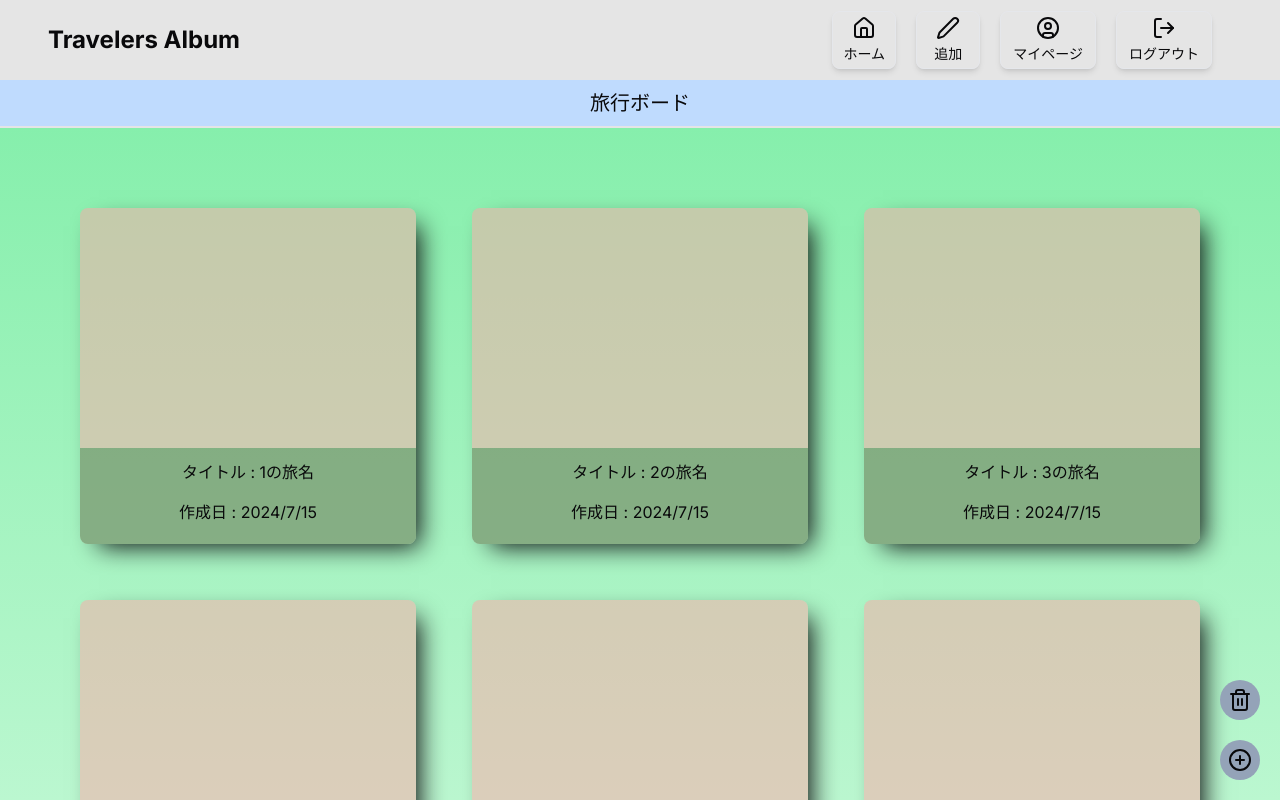
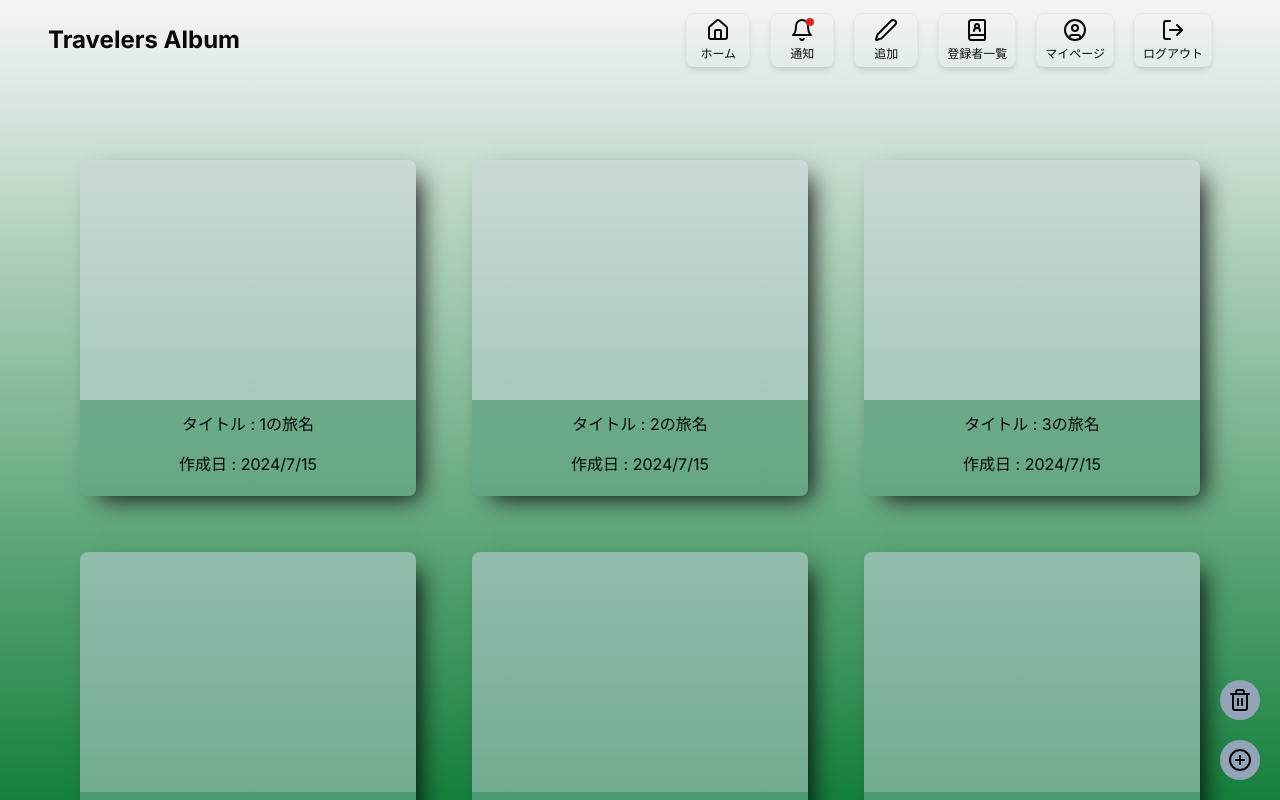
Before and after one commit to yuto778/travelers-album, a Next.js app: page / in a window 1280 px wide. Built offline with nearby package versions, Linux system fonts and the light colour scheme.

Commit message:
Header.tsx app/page.tsx /login/page.tsx Form.tsxの編集

```diff
--- a/components/Form.tsx
+++ b/components/Form.tsx
@@ -103,7 +103,7 @@ const Form = () => {
 
   return (
     <>
-      <div className="bg-yellow-400 bg-opacity-20 rounded-lg shadow-lg  w-full mx-14 md:w-1/2 py-4 px-12 space-y-3">
+      <div className="bg-green-400 bg-opacity-25 rounded-lg shadow-lg  w-full mx-14 md:w-1/2 py-4 px-12 space-y-3">
         {variant === "LogIn" && (
           <>
             <h2 className="text-center text-2xl font-bold">ログイン</h2>
@@ -134,7 +134,7 @@ const Form = () => {
                       <FormControl>
                         <Input
                           type="password"
-                          placeholder="TripLove"
+                          placeholder="＊＊＊＊＊＊＊"
                           {...field}
                         />
                       </FormControl>
--- a/components/Header.tsx
+++ b/components/Header.tsx
@@ -5,6 +5,8 @@ import { Button } from "./ui/button";
 import { useRouter } from "next/navigation";
 import Link from "next/link";
 import {
+  BellIcon,
+  BookUserIcon,
   CircleUserIcon,
   Home,
   LogOutIcon,
@@ -29,7 +31,7 @@ const Header: React.FC<HeaderProps> = ({ menu, className }) => {
   return (
     <div
       className={cn(
-        "h-20 flex items-center justify-between  px-4  md:h-20 md:px-12 bg-neutral-200",
+        "h-20 flex items-center justify-between  px-4  md:h-20 md:px-12 ",
         className
       )}
     >
@@ -44,23 +46,36 @@ const Header: React.FC<HeaderProps> = ({ menu, className }) => {
         <>
           <div className="md:flex items-center space-x-5 hidden  px-5 ">
             <div className="flex flex-col relative w-16  rounded-lg items-center space-y-1 hover:scale-105 transition py-1 border border-gray-200 shadow-md hover:shadow-none hover:border-green-300">
-              <Home className="self-center" />
-              <h2 className="text-sm ">ホーム</h2>
+              <Home className="self-center " />
+              <h2 className="text-xs ">ホーム</h2>
+              <Link href={"/"} className="absolute inset-0"></Link>
+            </div>
+            <div className="flex flex-col relative w-16  rounded-lg items-center space-y-1 hover:scale-105 transition py-1 border border-gray-200 shadow-md hover:shadow-none hover:border-green-300">
+              <div className="relative ">
+                <BellIcon className="self-center " />
+                <span className="h-2 w-2 rounded-full bg-red-600 absolute top-0 right-0 "></span>
+              </div>
+              <h2 className="text-xs ">通知</h2>
               <Link href={"/"} className="absolute inset-0"></Link>
             </div>
             <div className="flex flex-col relative w-16 rounded-lg items-center space-y-1 hover:scale-105 transition py-1 border border-gray-200 shadow-md hover:shadow-none hover:border-green-300">
               <Pen className="self-center" />
-              <h2 className="text-sm ">追加</h2>
+              <h2 className="text-xs ">追加</h2>
               <Link href={"/tripadd"} className="absolute inset-0"></Link>
             </div>
-            <div className="flex flex-col relative w-auto  rounded-lg items-center space-y-1 px-3 hover:scale-105 transition py-1 border border-gray-200 shadow-md hover:shadow-none hover:border-green-300">
+            <div className="flex flex-col relative w-auto  rounded-lg items-center space-y-1 hover:scale-105 transition py-1 border border-gray-200 shadow-md hover:shadow-none hover:border-green-300">
+              <BookUserIcon className="self-center" />
+              <h2 className="text-xs mx-2 ">登録者一覧</h2>
+              <Link href={"/tripadd"} className="absolute inset-0"></Link>
+            </div>
+            <div className="flex flex-col relative w-auto  rounded-lg items-center space-y-1  hover:scale-105 transition py-1 border border-gray-200 shadow-md hover:shadow-none hover:border-green-300">
               <CircleUserIcon className="self-center" />
-              <h2 className="text-sm ">マイページ</h2>
+              <h2 className="text-xs mx-2">マイページ</h2>
               <Link href={"/"} className="absolute inset-0"></Link>
             </div>
-            <div className="flex flex-col relative w-auto  rounded-lg items-center space-y-1 px-3 hover:scale-105 transition py-1 border border-gray-200 shadow-md hover:shadow-none hover:border-green-300">
+            <div className="flex flex-col relative w-auto  rounded-lg items-center space-y-1  hover:scale-105 transition py-1 border border-gray-200 shadow-md hover:shadow-none hover:border-green-300">
               <LogOutIcon className="self-center" />
-              <h2 className="text-sm ">ログアウト</h2>
+              <h2 className="text-xs mx-2">ログアウト</h2>
               <Link href={"/login"} className="absolute inset-0"></Link>
             </div>
           </div>
--- a/src/app/login/page.tsx
+++ b/src/app/login/page.tsx
@@ -17,10 +17,10 @@ const page = () => {
     <>
       {/* トースターの表示（1秒表示) */}
       <Toaster toastOptions={{ duration: 1000 }} />
-      <div className="h-screen w-full flex flex-col bg-gradient-to-b from-white to-black">
+      <div className="h-screen w-full flex flex-col bg-gradient-to-b from-neutral-100 to-green-700">
         {/* /components/Header.tsx */}
-        <Header className="bg-neutral-300" />
-        <div className="flex-1  flex items-center justify-center bg-gradient-to-b from-green-300 to-green-200">
+        <Header className="" />
+        <div className="flex-1  flex items-center justify-center ">
           {/* /components/Form.tsx */}
           <Form />
         </div>
--- a/src/app/page.tsx
+++ b/src/app/page.tsx
@@ -18,21 +18,18 @@ export default async function Home() {
     <>
       {/* トースターの使用 */}
       <Toaster />
-      <div className="flex flex-col h-screen w-full  relative">
+      <div className="flex flex-col h-screen w-full  relative bg-gradient-to-b from-neutral-100 to-green-700">
         {/* components/Header.tsx */}
         <Header menu />
         <div className="flex flex-col flex-1 overflow-hidden">
           <div className="flex flex-col flex-1 overflow-hidden">
-            <div className="h-12 border-b-2  flex items-center justify-center bg-blue-200">
-              <h2 className="text-xl">旅行ボード</h2>
-            </div>
-            <div className="flex-1  overflow-y-auto p-20 sm:p-12 md:p-14 lg:p-20 relative bg-gradient-to-b from-green-300 to-green-200">
+            <div className="flex-1  overflow-y-auto  sm:p-12 md:p-14 lg:p-20 relative ">
               <div className="grid grid-cols-1 sm:grid-cols-2 lg:grid-cols-3 gap-8 sm:gap-8 md:gap-10 lg:gap-14">
                 {[...Array(6)].map((_, index) => (
                   // ホバーした時に拡大して影が消える(className)
                   <div
                     key={index}
-                    className="bg-red-300 bg-opacity-50 rounded-lg shadow-custom-shadow aspect-square relative overflow-hidden cursor-pointer hover:scale-105 transition hover:shadow-none "
+                    className="bg-slate-300 bg-opacity-50 rounded-lg shadow-custom-shadow aspect-square relative overflow-hidden cursor-pointer hover:scale-105 transition hover:shadow-none "
                   >
                     <div className="bg-green-700 bg-opacity-40 absolute w-full h-24 bottom-0 flex flex-col px-4 py-3 gap-4 items-center">
                       <h2>タイトル : {index + 1}の旅名</h2>
```
